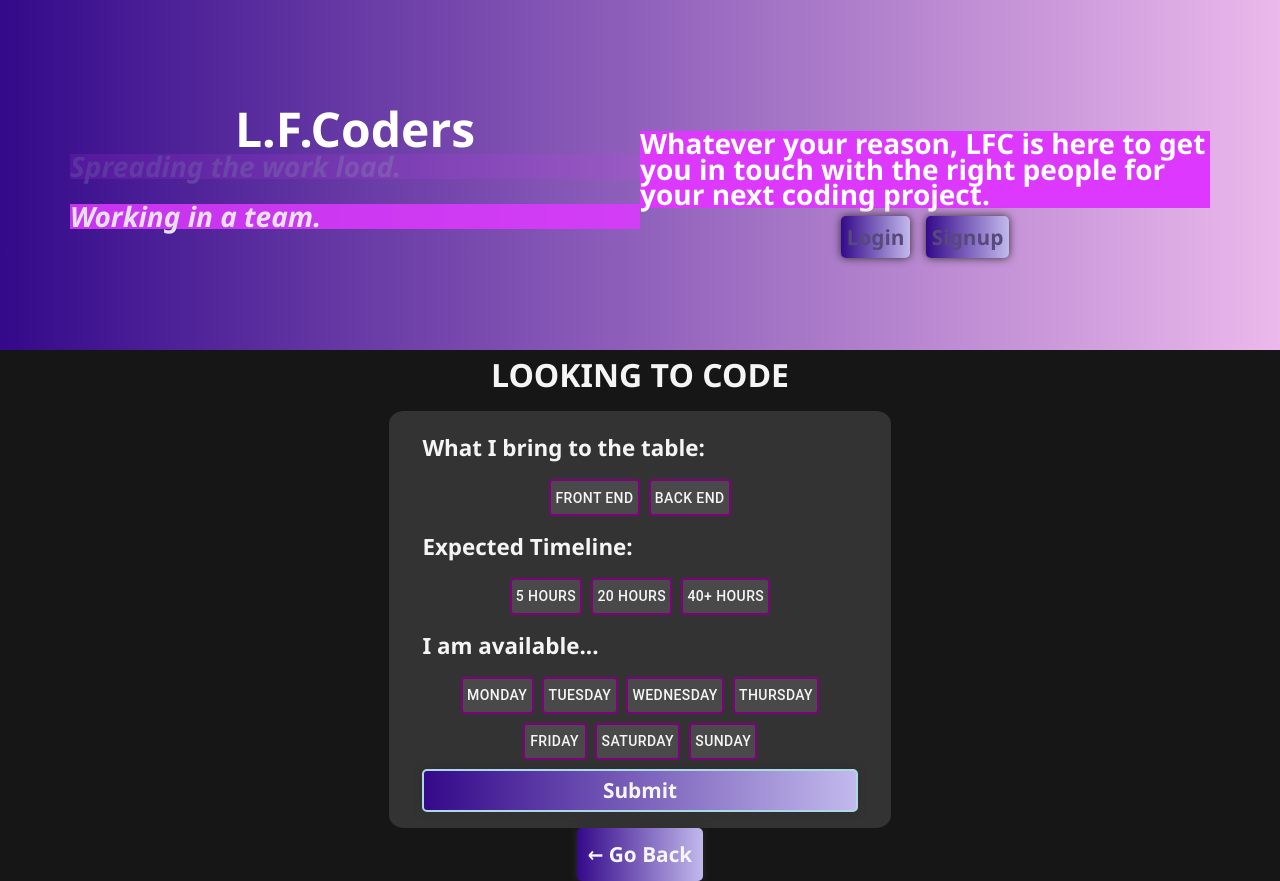
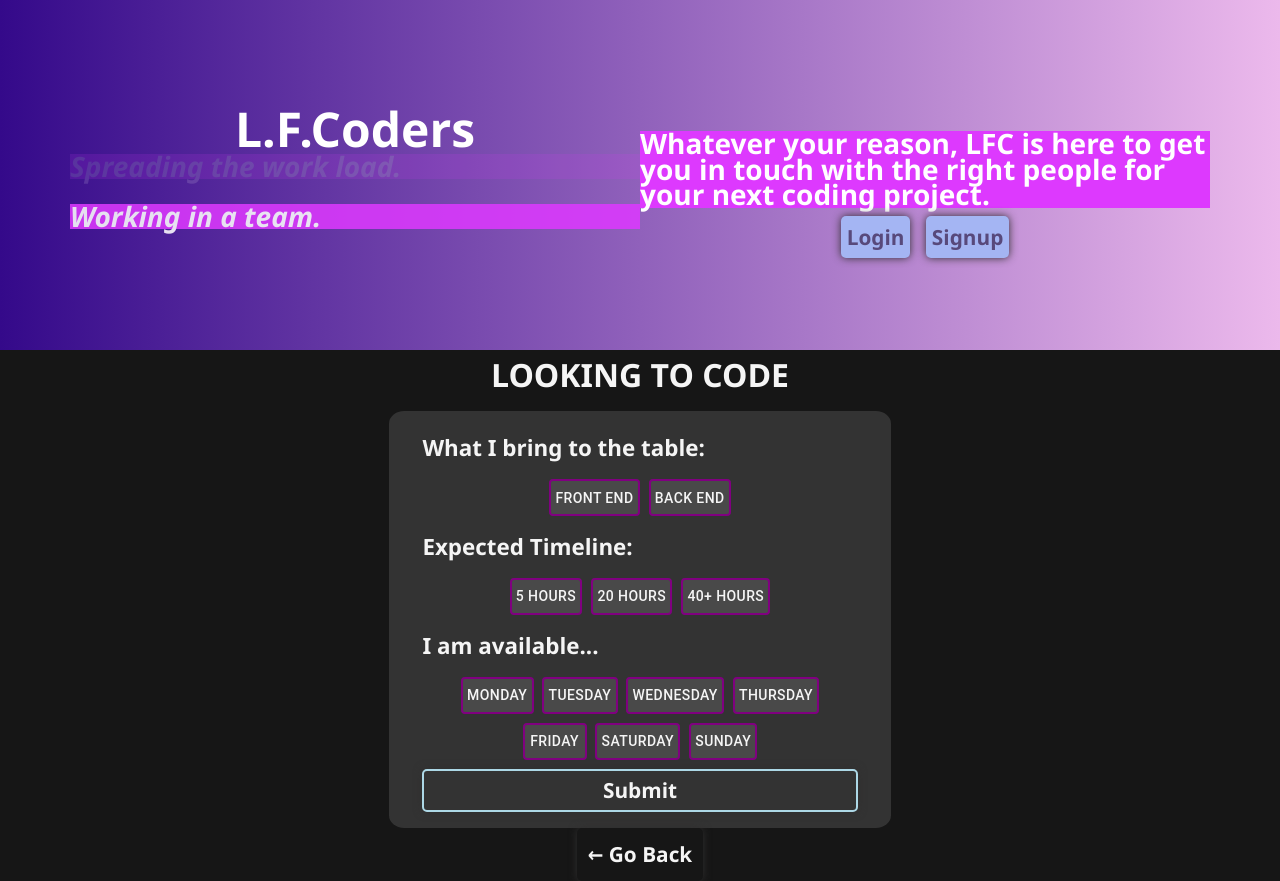
Before and after one commit to LorenzoFTSIC/LFCoders, a React (Create React App) app in the folder client/: page /search in a window 1280 px wide. Built offline with nearby package versions, Linux system fonts and the light colour scheme.

Commit message:
changed the hover bg on .btn

```diff
--- a/client/src/index.css
+++ b/client/src/index.css
@@ -55,7 +55,6 @@ p + p {
 
 .btn {
 	padding: 1%;
-	background:linear-gradient(to right, rgb(52, 9, 138) , rgb(194, 185, 236));
     color: whitesmoke;
 	font-size: 1.3rem;
 	font-weight: 700;
@@ -66,6 +65,10 @@ p + p {
 	/* rgba(33, 203, 243, .3) */
 	transition: all 0.3s ease-in-out;
   }
+
+.btn:hover {
+	background:linear-gradient(to right, rgb(52, 9, 138) , rgb(194, 185, 236));
+}
 
   .btn:hover {
 	box-shadow: 0px 0px 8px rgb(161, 161, 161);
```
